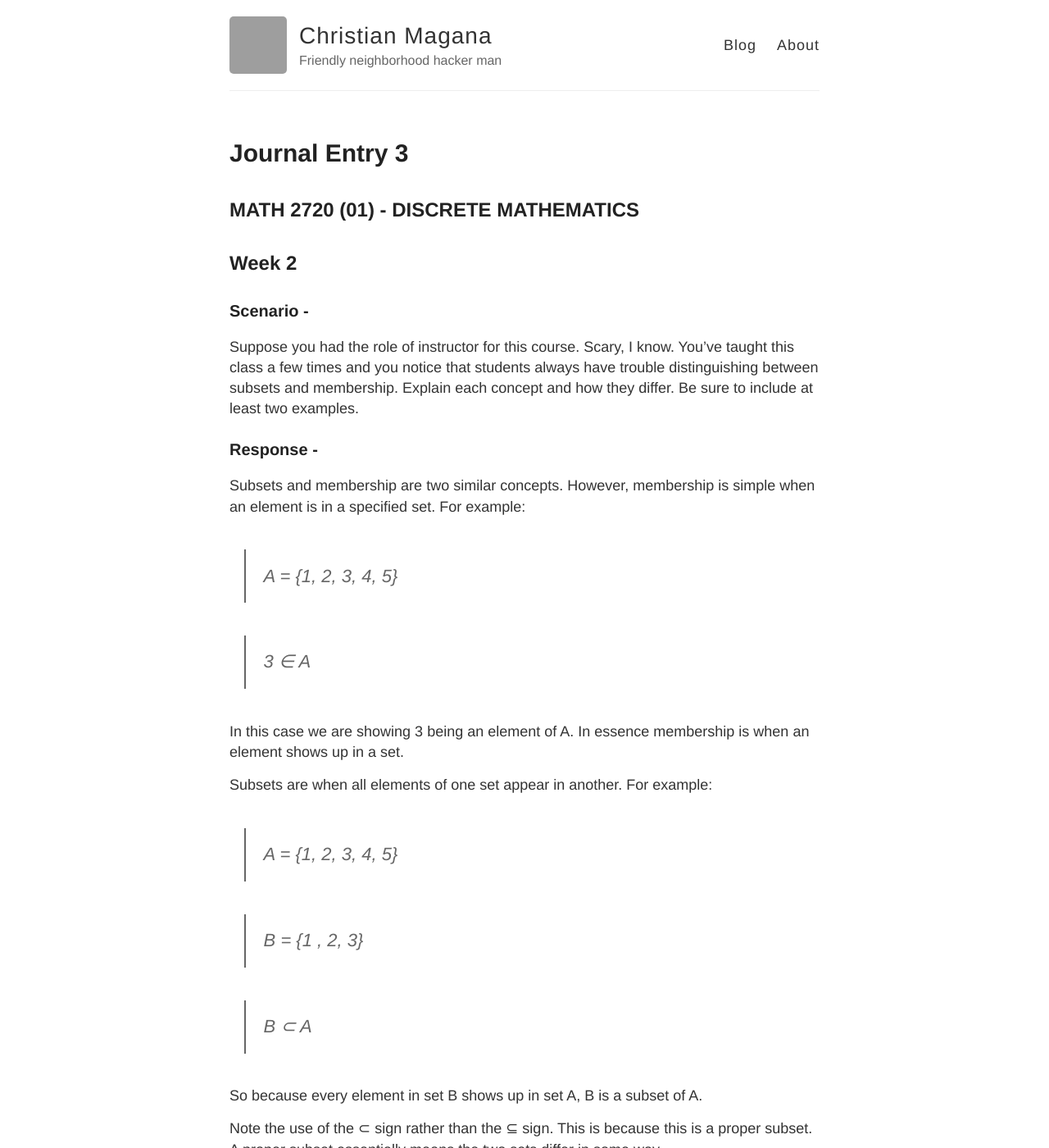
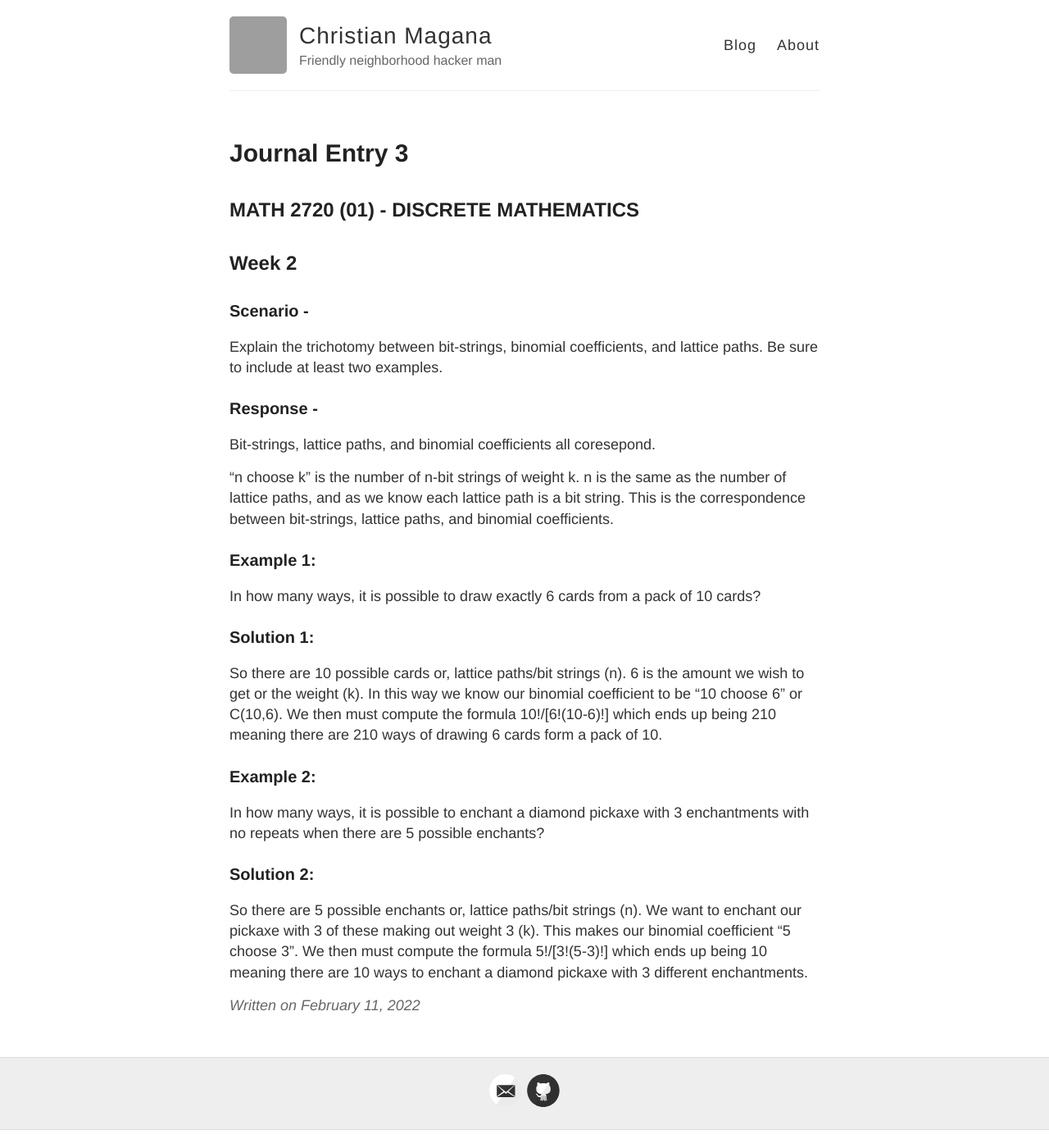
Before and after one commit to M00NLIG7/m00nlig7.github.io, a Jekyll site: the page built from docs/_posts/2022-2-11-Week-3.md, in a window 1280 px wide and 1400 px high. Shown: the whole window at 82% size. Built offline with Jekyll 4.4.1, drawn with Linux system fonts in a browser that asks for light colours; some of the changed text lies outside the part shown; grey boxes are pictures that could not be loaded.

```diff
--- a/docs/_posts/2022-2-11-Week-3.md
+++ b/docs/_posts/2022-2-11-Week-3.md
@@ -10,28 +10,26 @@ permalink: /Week-Three/
 
 ### Scenario -
 
-Suppose you had the role of instructor for this course. Scary, I know. You’ve taught this class a few times and you notice that students always have trouble distinguishing between subsets and membership. Explain each concept and how they differ. Be sure to include at least two examples.
+Explain the trichotomy between bit-strings, binomial coefficients, and lattice paths. Be sure to include at least two examples.
 
 ### Response -
 
-Subsets and membership are two similar concepts. However, membership is simple when an element is in a specified set.
-For example:
+Bit-strings, lattice paths, and binomial coefficients all coresepond.
 
-> A = {1, 2, 3, 4, 5}
+"n choose k" is the number of n-bit strings of weight k. n is the same as the number of lattice paths, and as we know each lattice path is a bit string. This is the correspondence between bit-strings, lattice paths, and binomial coefficients.
 
-> 3 ∈ A
+### Example 1:
 
-In this case we are showing 3 being an element of A. In essence membership is when an element shows up in a set.
+In how many ways, it is possible to draw exactly 6 cards from a pack of 10 cards?
 
-Subsets are when all elements of one set appear in another.
-For example:
+### Solution 1:
 
-> A = {1, 2, 3, 4, 5}
+So there are 10 possible cards or, lattice paths/bit strings (n). 6 is the amount we wish to get or the weight (k). In this way we know our binomial coefficient to be "10 choose 6" or C(10,6). We then must compute the formula 10!/[6!(10-6)!] which ends up being 210 meaning there are 210 ways of drawing 6 cards form a pack of 10.
 
-> B = {1 , 2, 3}
+### Example 2:
 
-> B ⊂ A
+In how many ways, it is possible to enchant a diamond pickaxe with 3 enchantments with no repeats when there are 5 possible enchants?
 
-So because every element in set B shows up in set A, B is a subset of A.
+### Solution 2:
 
-Note the use of the ⊂ sign rather than the ⊆ sign. This is because this is a proper subset. A proper subset essentially means the two sets differ in some way.
+So there are 5 possible enchants or, lattice paths/bit strings (n). We want to enchant our pickaxe with 3 of these making out weight 3 (k). This makes our binomial coefficient "5 choose 3". We then must compute the formula 5!/[3!(5-3)!] which ends up being 10 meaning there are 10 ways to enchant a diamond pickaxe with 3 different enchantments.
```
Also changed, not shown: docs/_posts/2022-2-11-Week-4.md (added, +17 -0 lines).
